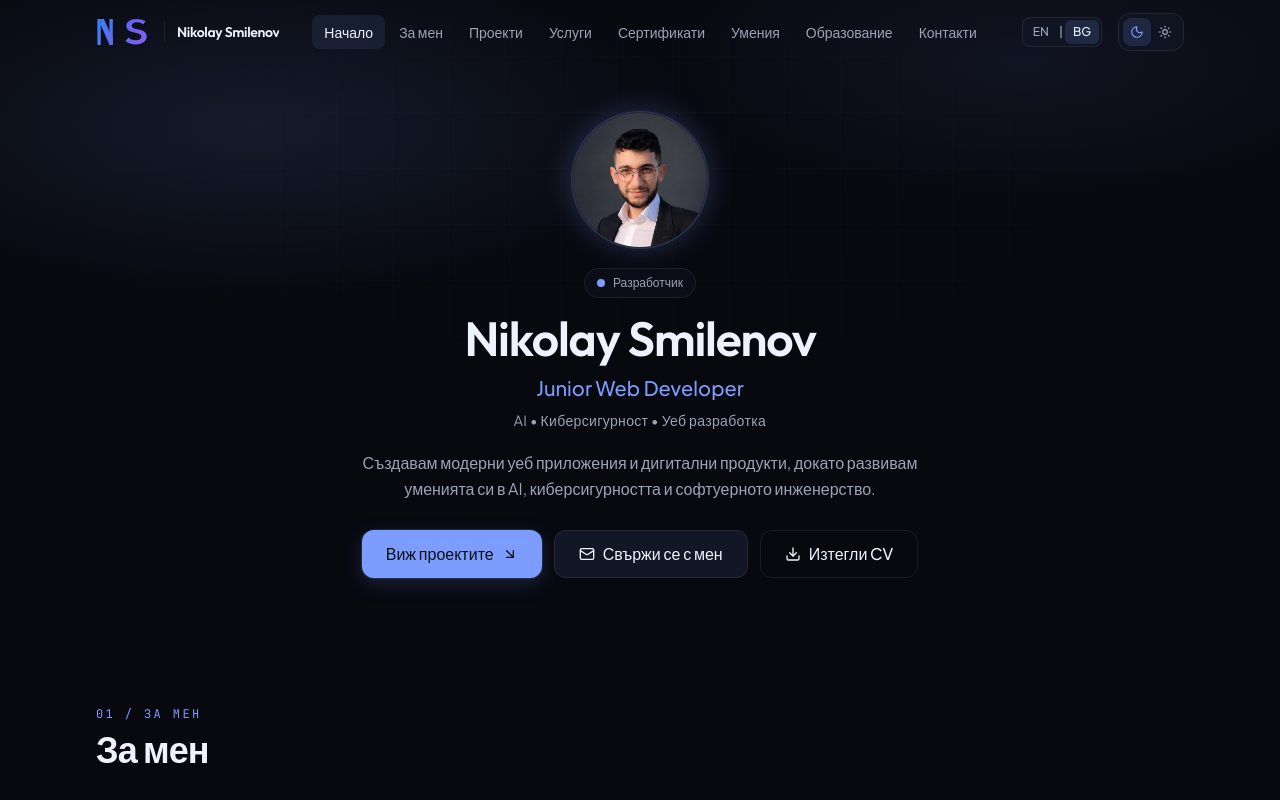
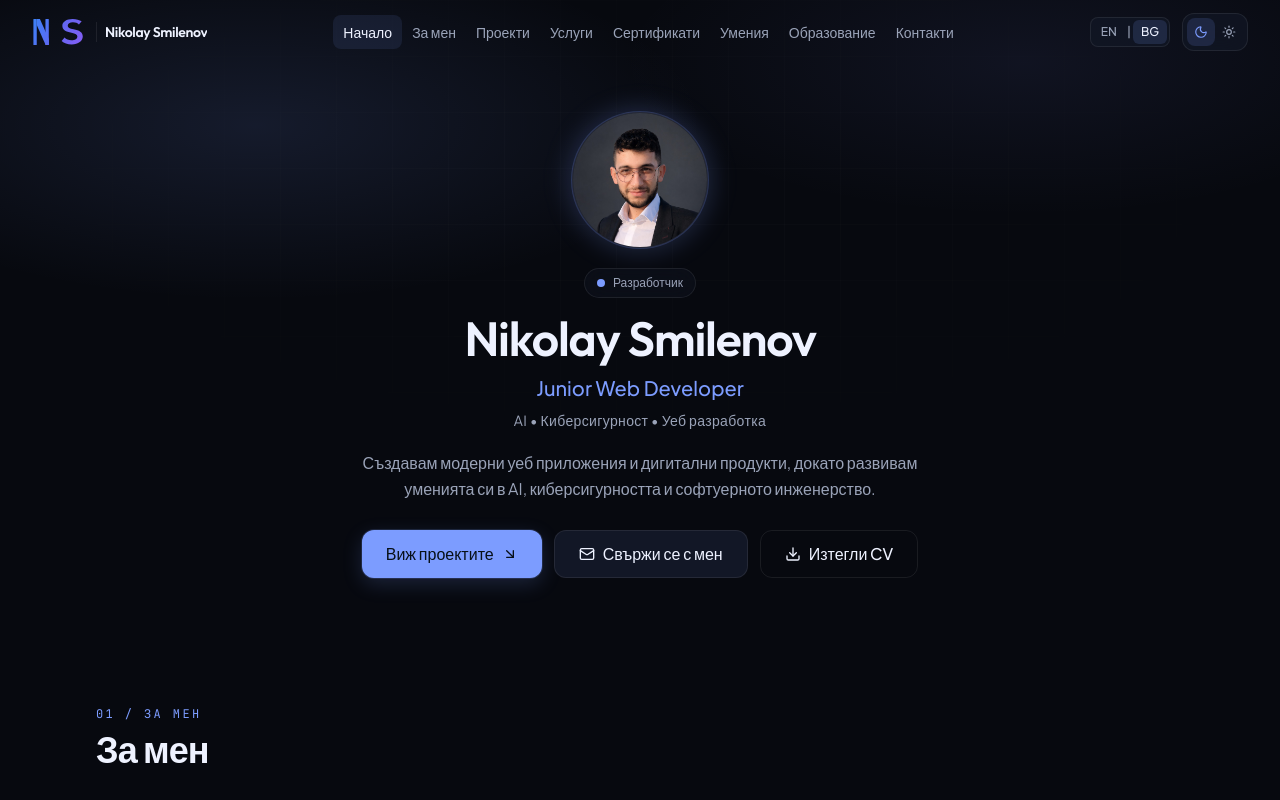
Before and after one commit to nikolaysmilenov/nikolaysmilenov-portfolio, a Next.js app: page /bg in a window 1280 px wide. Shown: the top 800 px of the page. Built offline with nearby package versions, Linux system fonts and the light colour scheme.

Commit message:
Fix Bulgarian navbar spacing so longer labels stay on one line.
Co-authored-by: Cursor <cursoragent@cursor.com>

```diff
--- a/src/components/layout/navbar.tsx
+++ b/src/components/layout/navbar.tsx
@@ -15,11 +15,12 @@ import { GitHubIcon, LinkedInIcon } from "@/components/ui/icons";
 import { cn } from "@/lib/utils";
 
 export function Navbar() {
-  const { dictionary } = usePathLocale();
+  const { locale, dictionary } = usePathLocale();
   const [scrolled, setScrolled] = useState(false);
   const [open, setOpen] = useState(false);
   const [active, setActive] = useState("#home");
   const reduceMotion = useReducedMotion();
+  const isBg = locale === "bg";
 
   const navLabels: Record<NavLinkId, string> = {
     home: dictionary.nav.home,
@@ -84,12 +85,20 @@ export function Navbar() {
       )}
     >
       <nav
-        className="mx-auto flex h-16 max-w-6xl items-center justify-between gap-3 px-5 sm:px-6 lg:px-8"
+        className={cn(
+          "mx-auto flex h-16 items-center justify-between px-5 sm:px-6 lg:px-8",
+          isBg
+            ? "max-w-7xl gap-2 lg:gap-3"
+            : "max-w-6xl gap-3",
+        )}
         aria-label={dictionary.nav.primary}
       >
         <Link
           href="#home"
-          className="group flex min-w-0 items-center gap-3 rounded-lg focus-visible:outline-none focus-visible:ring-2 focus-visible:ring-accent"
+          className={cn(
+            "group flex min-w-0 items-center rounded-lg focus-visible:outline-none focus-visible:ring-2 focus-visible:ring-accent",
+            isBg ? "gap-2 lg:max-w-[12.5rem] xl:max-w-none" : "gap-3",
+          )}
           onClick={closeMenu}
           aria-label={siteConfig.name}
         >
@@ -103,16 +112,26 @@ export function Navbar() {
           </span>
         </Link>
 
-        <ul className="hidden items-center gap-0.5 lg:flex">
+        <ul
+          className={cn(
+            "hidden items-center lg:flex",
+            isBg
+              ? "min-w-0 flex-1 justify-center gap-0 px-1"
+              : "gap-0.5",
+          )}
+        >
           {navLinks.map((link) => {
             const isActive = active === link.href;
             return (
-              <li key={link.href}>
+              <li key={link.href} className={isBg ? "shrink-0" : undefined}>
                 <a
                   href={link.href}
                   aria-current={isActive ? "true" : undefined}
                   className={cn(
-                    "rounded-lg px-3 py-2 text-sm font-medium transition-colors focus-visible:outline-none focus-visible:ring-2 focus-visible:ring-accent",
+                    "rounded-lg py-2 text-sm font-medium transition-colors focus-visible:outline-none focus-visible:ring-2 focus-visible:ring-accent",
+                    isBg
+                      ? "whitespace-nowrap px-2 xl:px-2.5"
+                      : "px-3",
                     isActive
                       ? "bg-accent/10 text-foreground"
                       : "text-muted hover:text-foreground",
@@ -125,7 +144,12 @@ export function Navbar() {
           })}
         </ul>
 
-        <div className="flex shrink-0 items-center gap-1.5 sm:gap-2">
+        <div
+          className={cn(
+            "flex shrink-0 items-center",
+            isBg ? "gap-1 sm:gap-1.5" : "gap-1.5 sm:gap-2",
+          )}
+        >
           <LanguageSwitcher />
 
           <div className="hidden items-center gap-1 md:flex">
```
